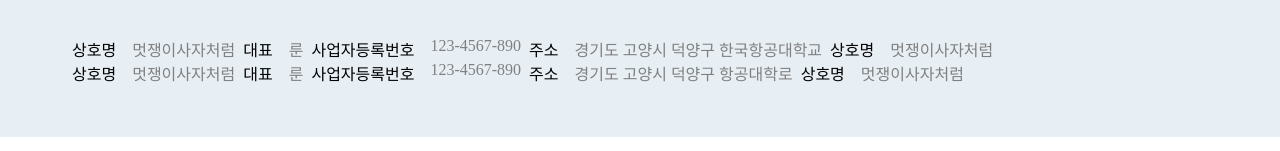
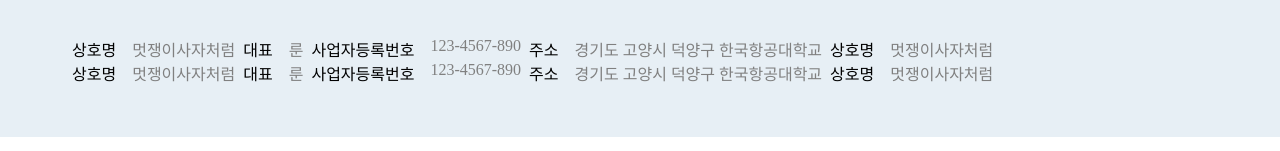
Before and after one commit to Likelion-13th/lune-npm, a React (Create React App) app: page /new in a window 1280 px wide. Shown: the part 219-370 px from the top of the page. Built offline with nearby package versions, Linux system fonts and the light colour scheme; a web font is replaced by a local one.

Commit message:
footer commit

```diff
--- a/src/component/Footer.js
+++ b/src/component/Footer.js
@@ -50,7 +50,7 @@
                     </div>
                     <div className="info-text-wrapper">
                         <div className="info-text-1">주소</div>
-                        <div className="info-text-2">경기도 고양시 덕양구 항공대학로</div>
+                        <div className="info-text-2">경기도 고양시 덕양구 한국항공대학교</div>
                     </div>
                     <div className="info-text-wrapper">
                         <div className="info-text-1">상호명</div>
```
